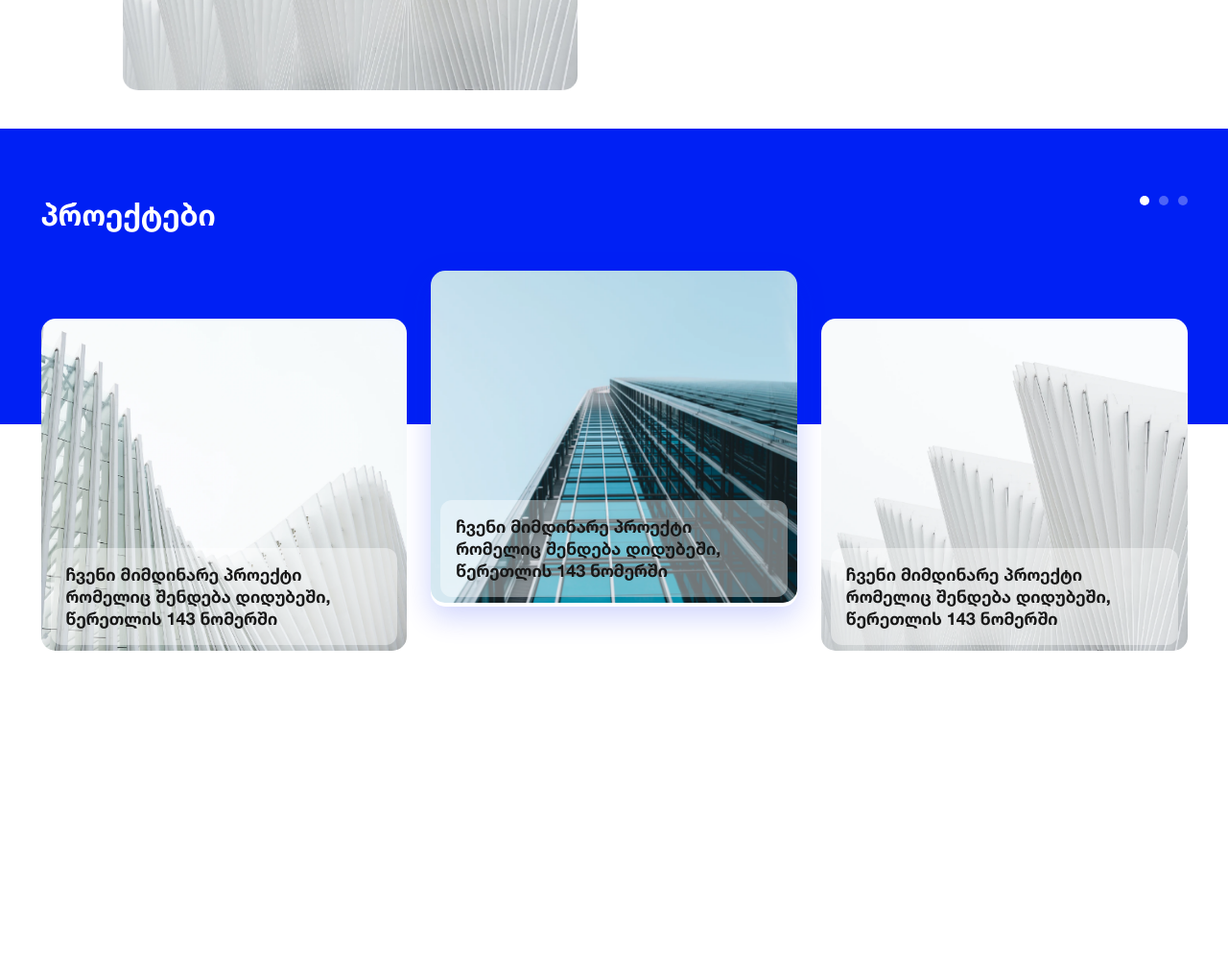
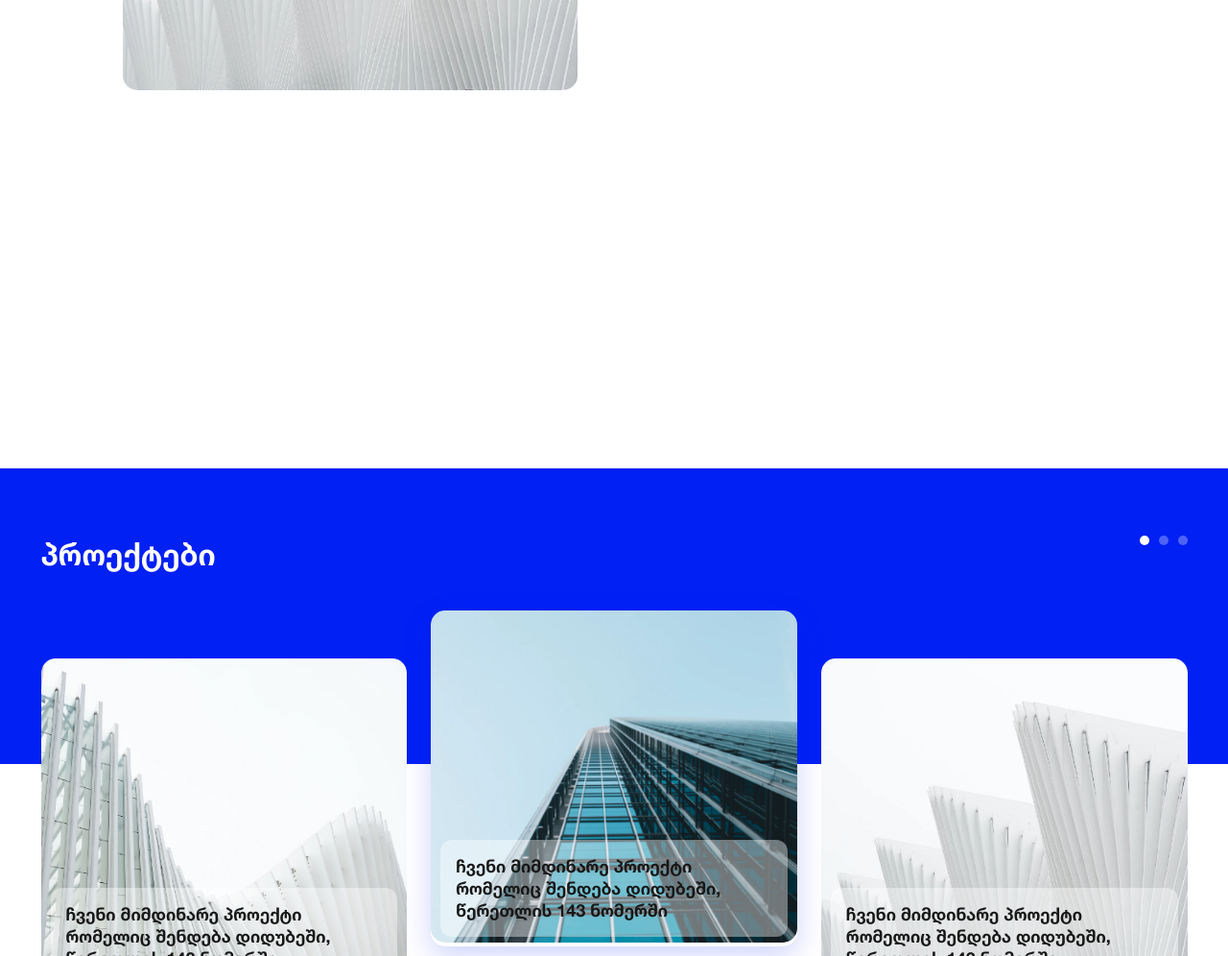
Before and after one commit to Noahfisherrrr/skyhousepage4, a plain HTML site: page index.html in a window 1280 px wide. Shown: the part 820-1816 px from the top of the page at 96% size. Before the commit the page ends 1502 px from the top, so only its background shows below. Drawn offline with Linux system fonts and the light colour scheme.

Commit message:
final upgrade for project section

```diff
--- a/css/style.css
+++ b/css/style.css
@@ -115,7 +115,7 @@ header {
 /* project section */
 .section-project{
     background-color: #0020F4;
-    margin-top: 40px;
+    margin-top: 394px;
     /* margin shoud be removed after merging with the header */
     width: 100%;
     height: 308px;
@@ -176,6 +176,7 @@ header {
     width: 100%;
     object-fit: cover;
     border-radius: 15px;
+
 }
 .card-text {
     padding: 16px;
```
